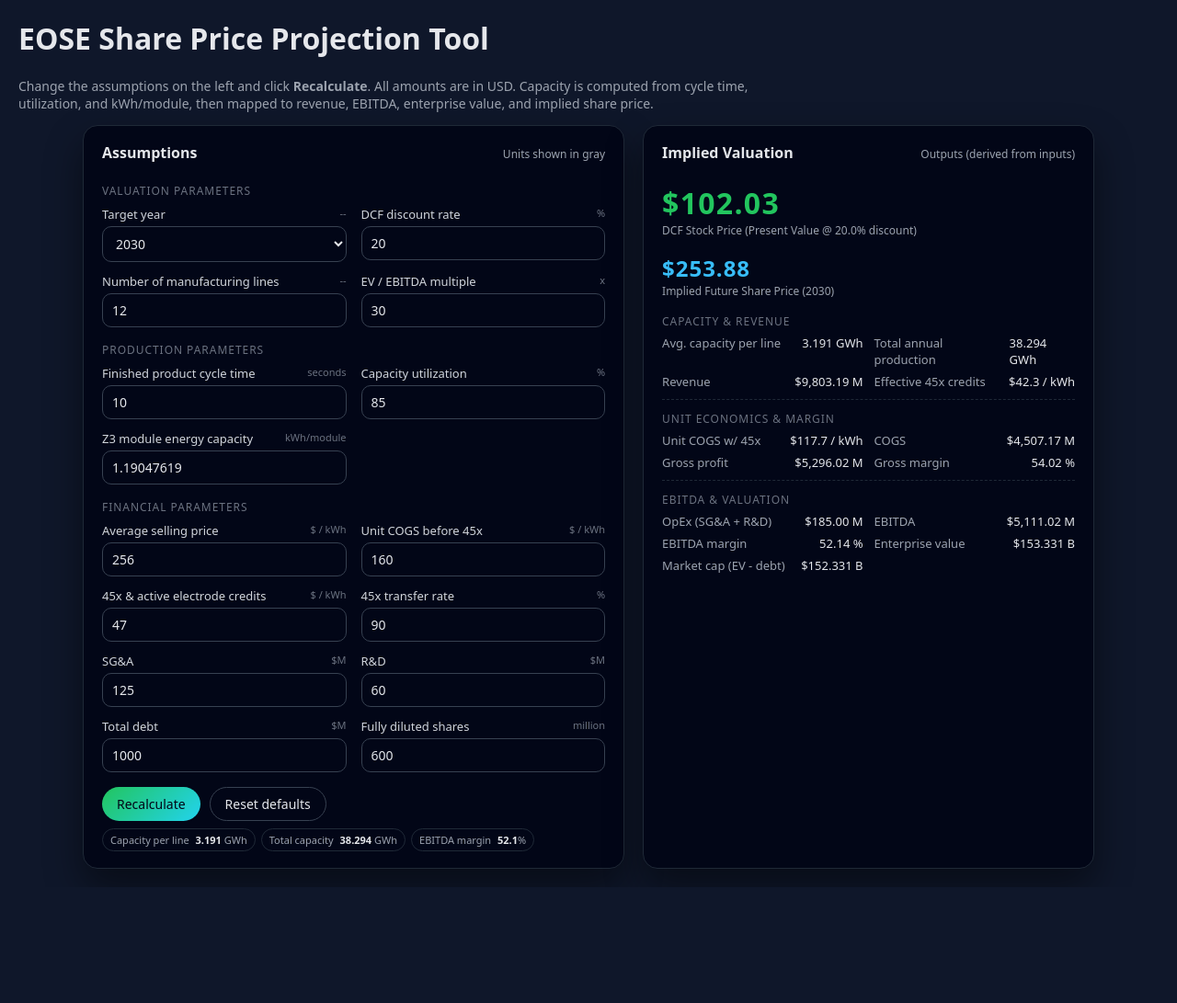
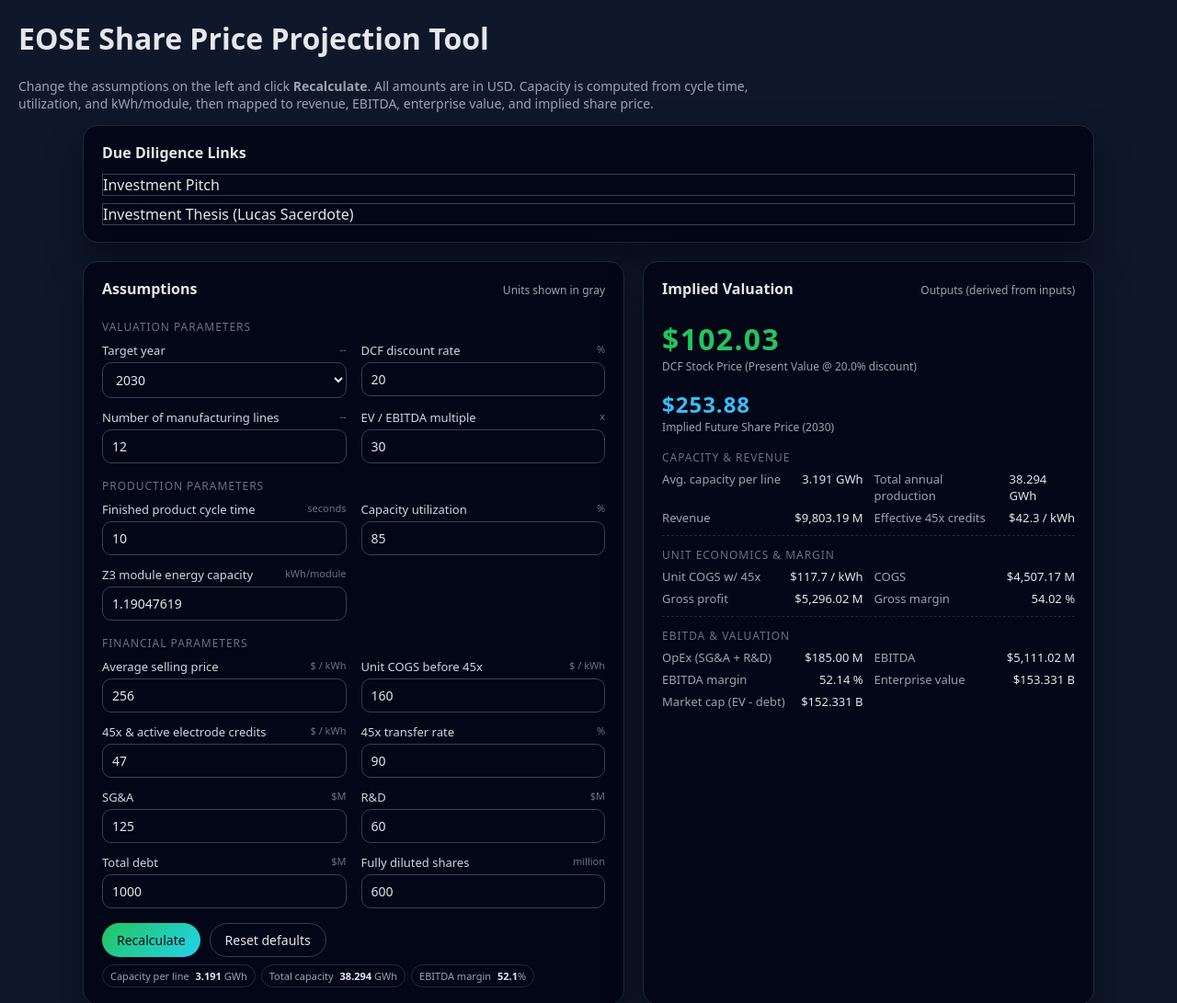
Before and after one commit to EoseIs100DollarStock/eose, a plain HTML site: page index.html in a window 1280 px wide. Shown: the top 1091 px of the page at 92% size. Before the commit the page ends 965 px from the top, so only its background shows below. Drawn offline with Linux system fonts and the light colour scheme.

Commit message:
investment links

```diff
--- a/index.html
+++ b/index.html
@@ -189,6 +189,16 @@
     Capacity is computed from cycle time, utilization, and kWh/module, then mapped to revenue,
     EBITDA, enterprise value, and implied share price.
   </p>
+
+  <div style="max-width: 1100px; margin: 0 auto 20px;">
+    <div class="card">
+      <h2 style="font-size:16px; margin-bottom: 12px;">Due Diligence Links</h2>
+      <div style="display: flex; flex-direction: column; gap: 8px;">
+        <a href="https://x.com/Cluster_6/status/1987956109240660096?s=20" target="_blank" class="btn-secondary" style="text-decoration: none; display: inline-block;">Investment Pitch</a>
+        <a href="https://x.com/LucasSacerdote_/status/1978939256442872069?s=20" target="_blank" class="btn-secondary" style="text-decoration: none; display: inline-block;">Investment Thesis (Lucas Sacerdote)</a>
+      </div>
+    </div>
+  </div>
 
   <div class="app">
     <!-- INPUTS -->
```
